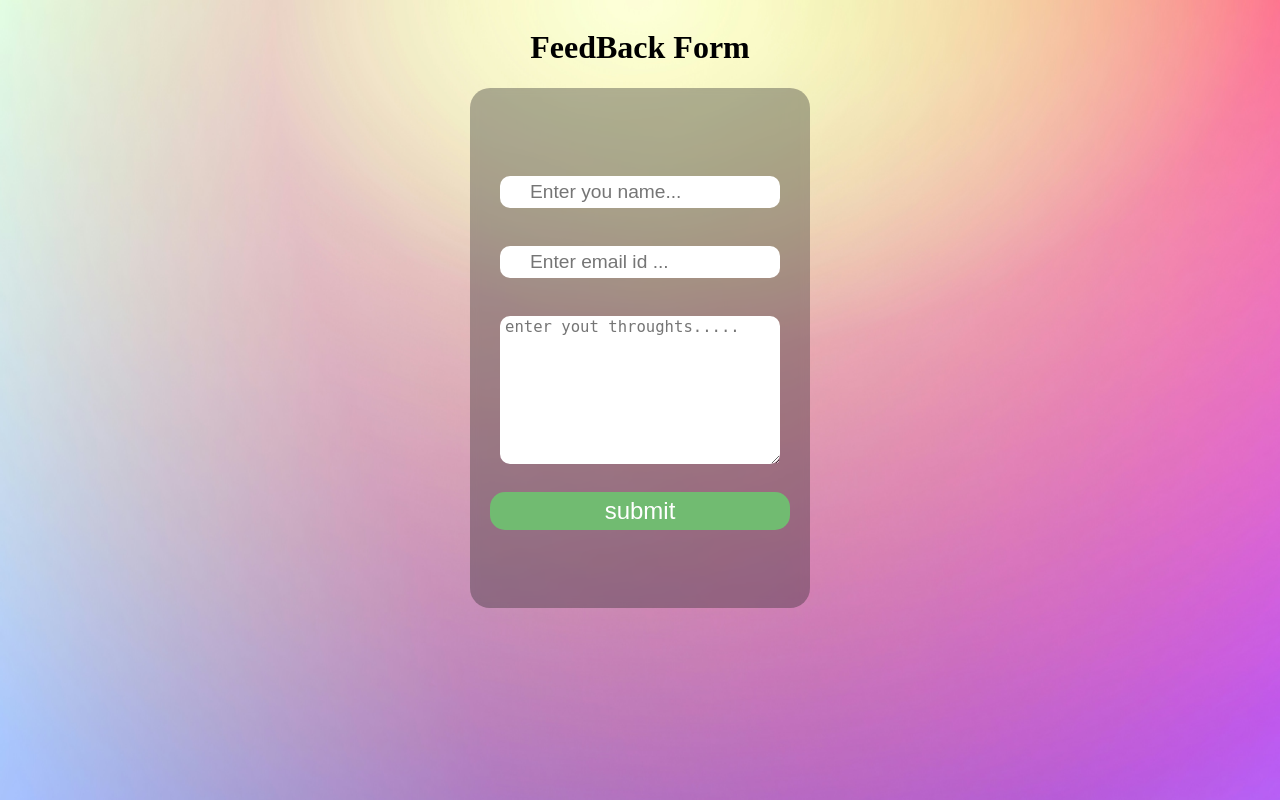
After one commit to SATHISH0412/Anime-recommendation-Engine-using-ML, a Flask app: page /feedback in a window 1280 px wide. The commit adds this page. Run offline with Flask 3, Linux system fonts and the light colour scheme; some libraries are stand-ins or nearby versions.

Commit message:
commited by satish feedback forrm added

```diff
--- a/app.py
+++ b/app.py
@@ -55,5 +55,9 @@ def recommend():
 
     return jsonify(recommendations.to_dict(orient='records'))
 
+@app.route('/feedback')
+def feed():
+    return render_template('feed.html')
+
 if __name__ == '__main__':
     app.run(debug=True)
--- a/static/script.js
+++ b/static/script.js
@@ -33,6 +33,8 @@ function NotifyUser(ErrorType, message, duration) {
     errorMessage.innerHTML = "";
   }, duration);
 }
+
+// --------------------------------------------------------
 
 // ---------------------------------------------------------
 
--- /dev/null
+++ b/static/script2.js
@@ -0,0 +1,51 @@
+import { initializeApp } from "https://www.gstatic.com/firebasejs/9.6.1/firebase-app.js";
+import { getDatabase, ref, set } from "https://www.gstatic.com/firebasejs/9.6.1/firebase-database.js";
+
+const but = document.getElementById("submit");
+const sta = document.getElementById("sta");
+
+but.addEventListener('click', (event) => {
+    event.preventDefault();
+    const Desid = generateUserId();
+    const name = document.getElementById('name').value;
+    const email = document.getElementById('email').value;
+    const desc = document.getElementById('des').value;
+    writeUserData(Desid, name, email, desc);
+    console.log("submitted...!");
+    sta.style.display="block";
+    setTimeout(()=>
+    {
+        sta.style.display="none";
+    },2000)
+});
+
+
+
+
+// Your web app's Firebase configuration
+const firebaseConfig = {
+    apiKey: "AIzaSyDOUEIZIu3wL36nOZa-XLzgShv0hQ76qeM",
+    authDomain: "contactform-ea43d.firebaseapp.com",
+    projectId: "contactform-ea43d",
+    storageBucket: "contactform-ea43d.appspot.com",
+    messagingSenderId: "670193488048",
+    appId: "1:670193488048:web:6bdd71f713a3774caeeb75"
+};
+
+// Initialize Firebase
+const app = initializeApp(firebaseConfig);
+
+// Get a reference to the database service
+const database = getDatabase(app);
+
+function writeUserData(Desid, name, email, desc) {
+    set(ref(database, 'loggers/' + Desid), {
+        name: name,
+        email: email,
+        description: desc
+    });
+}
+function generateUserId() {
+    return Math.floor(1000 + Math.random() * 9000).toString();
+}
+// Example usage
--- /dev/null
+++ b/static/style1.css
@@ -0,0 +1,75 @@
+body{
+    background-image: url(bacl.jpg);
+    background-size: cover;
+    backdrop-filter: 10px;
+    display: flex;
+    flex-direction: column;
+    align-content: center;
+    justify-content: center;
+    text-align: center;
+
+}
+
+#container{
+    height: 65vh;
+    max-width: 50%;
+    background-color: rgba(41, 40, 40, 0.356);
+    backdrop-filter: blur(5px);
+    display: flex;
+    margin: auto;
+    align-content: center;
+    justify-content: center;
+    border-radius: 20px;
+    flex-direction: column;
+}
+
+
+#form{
+    max-width: 300px;
+    margin: auto;
+    text-align: center;
+    justify-content: center;
+    padding: 20px;
+    display: flex;
+    flex-direction: column;
+}
+
+#form input{
+    padding: 5px 30px;
+    border: none;
+    border-radius: 10px;
+    margin-bottom:  5px;
+    margin: 10px;
+    font-size: 1.2em;
+
+}
+#form textarea{
+
+    border: none;
+    border-radius: 10px;
+    margin : 10px;
+    font-size: 1.2em;
+    padding-left: 5px;
+    display: flex;
+
+}
+
+#form button{
+    background-color: rgb(113, 187, 113);
+    font-size: 1.5em;
+    border: none;
+    border-radius: 15px;
+    cursor: pointer;
+    color: white;
+    padding:5px 15px;
+}
+
+#form button:hover{
+    background-color: rgb(44, 131, 44);
+}
+
+#sta{
+    background-color: green;
+    display: none;
+    font-size: 1.3em;
+}
--- /dev/null
+++ b/templates/feed.html
@@ -0,0 +1,25 @@
+<!DOCTYPE html>
+<html lang="en">
+<head>
+    <meta charset="UTF-8">
+    <meta name="viewport" content="width=device-width, initial-scale=1.0">
+    <title>FeedBack Form</title>
+    <link rel="stylesheet" href="{{ url_for('static', filename='style1.css') }}"">
+</head>
+<body>
+    <h1>FeedBack Form</h1>
+    <div id="container">
+        <form id="form" action="">
+            <input type="text" name="name" id="name" placeholder="Enter you name..."><br>
+            <input type="email"  name="email" id="email" placeholder="Enter email id ..."><br>
+            <textarea name="des" id="des" cols="40" rows="8" placeholder="enter yout throughts....."></textarea><br>
+            <button  id="submit" type="submit">submit</button>
+        </form>
+        <div id="sta">Successfully submitted ....!</div>
+    </div>
+    <script
+    type="module"
+    src="{{ url_for('static', filename='script2.js') }}"
+  ></script>
+</body>
+</html>
--- a/templates/index.html
+++ b/templates/index.html
@@ -197,7 +197,7 @@
           <!-- Links -->
           <div class="main-navgation hide-for-mobile">
             <a href="#">Home</a><a href="#container">Get Recommendation</a
-            ><a href="#">About</a><a href="#">Contact</a>
+            ><a href="#">About</a><a id="contact" href="/feedback">Contact</a>
           </div>
 
           <!-- CTA Button -->
```
Also changed, not shown: static/bacl.jpg (added).
